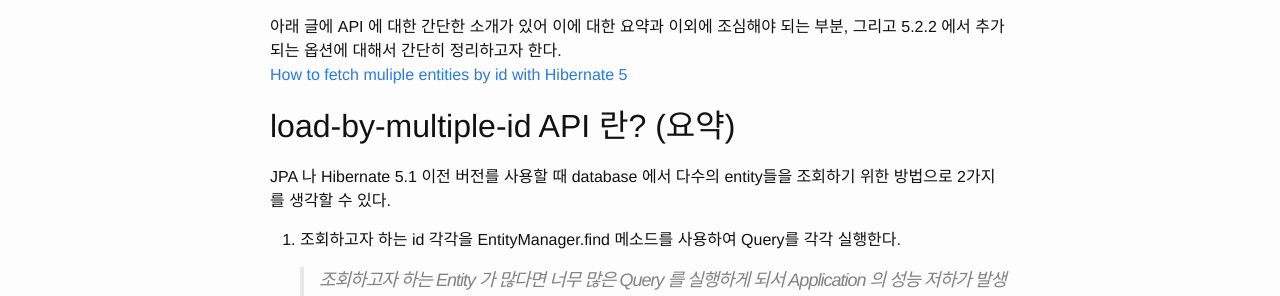
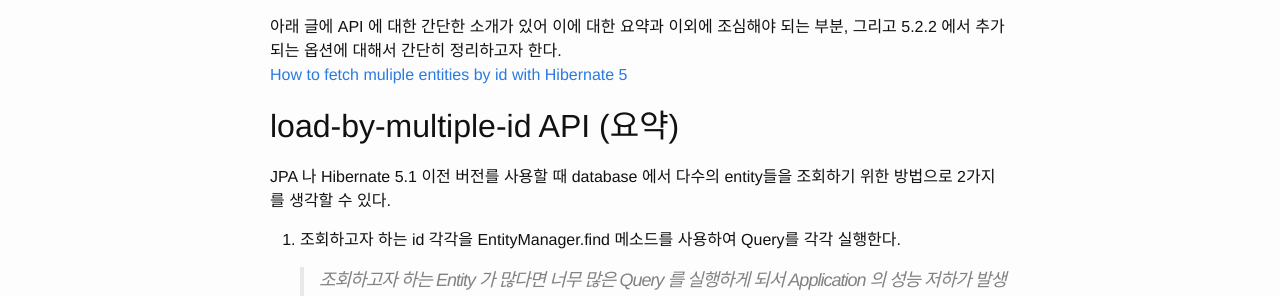
Before and after one commit to mhyeon-lee/mhyeon-lee.github.io, a Jekyll site: the page built from _posts/2016-08-05-[Hibernate] load-by-multiple-id API 를 사용할때 알아야할 것들.markdown, in a window 1280 px wide and 900 px high. Shown: the part 290-586 px from the top of the window. Built offline with Jekyll 4.4.1, drawn with Linux system fonts in a browser that asks for light colours; some of the changed text lies outside the part shown.

Commit message:
Update 2016-08-05-[Hibernate] load-by-multiple-id API 를 사용할때 알아야할 것들.markdown

```diff
--- a/_posts/2016-08-05-[Hibernate] load-by-multiple-id API 를 사용할때 알아야할 것들.markdown
+++ b/_posts/2016-08-05-[Hibernate] load-by-multiple-id API 를 사용할때 알아야할 것들.markdown
@@ -9,7 +9,7 @@ Hibernate 5.1 Release 에 추가된 load-by-multiple-id API 는 여러가지로
 
 아래 글에 API 에 대한 간단한 소개가 있어 이에 대한 요약과 이외에 조심해야 되는 부분, 그리고 5.2.2 에서 추가되는 옵션에 대해서 간단히 정리하고자 한다. <br /> [How to fetch muliple entities by id with Hibernate 5](http://www.thoughts-on-java.org/fetch-multiple-entities-id-hibernate/)
 
-## load-by-multiple-id API 란? (요약)
+## load-by-multiple-id API (요약)
 
 JPA 나 Hibernate 5.1 이전 버전를 사용할 때 database 에서 다수의 entity들을 조회하기 위한 방법으로 2가지를 생각할 수 있다.
 
@@ -25,7 +25,7 @@ JPA 나 Hibernate 5.1 이전 버전를 사용할 때 database 에서 다수의 e
    > 많은 엔티티를 한번의 batch 로 조회하게 되면 성능 이슈가 발생할 수 있다. <br />
    > Hibernate 1차 Cache(Session) 에 이미 올라와 있는 엔티티를 체크하지 않고 모든 엔티티를 database 에서 조회한다. <br />
 
-### Load multiple entities by their primary key
+* Load multiple entities by their primary key
 
 Hibernate 5.1 은 다수의 엔티티들을 한번의 API 실행하고 위와 같은 문제점들을 회피할 수 있는 새로운 API 를 제공한다.
 
```
Also changed, not shown: other parts of _posts/2016-08-05-[Hibernate] load-by-multiple-id API 를 사용할때 알아야할 것들.markdown (+5 -1 lines).
